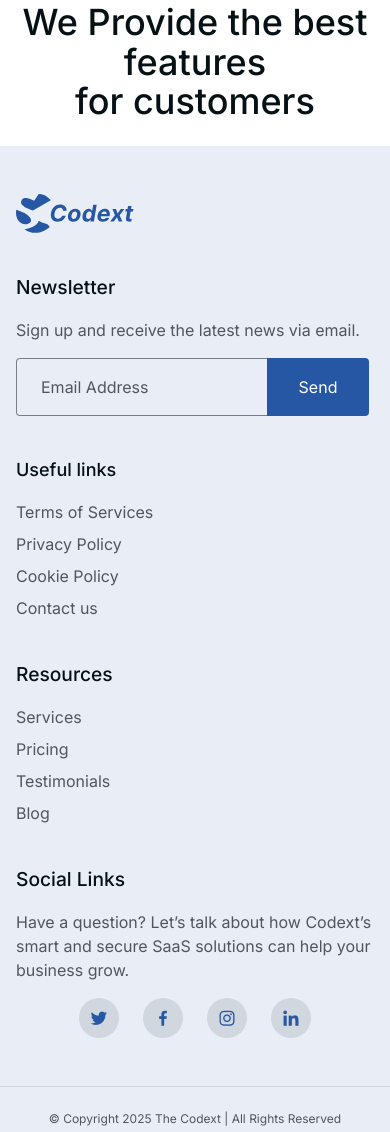
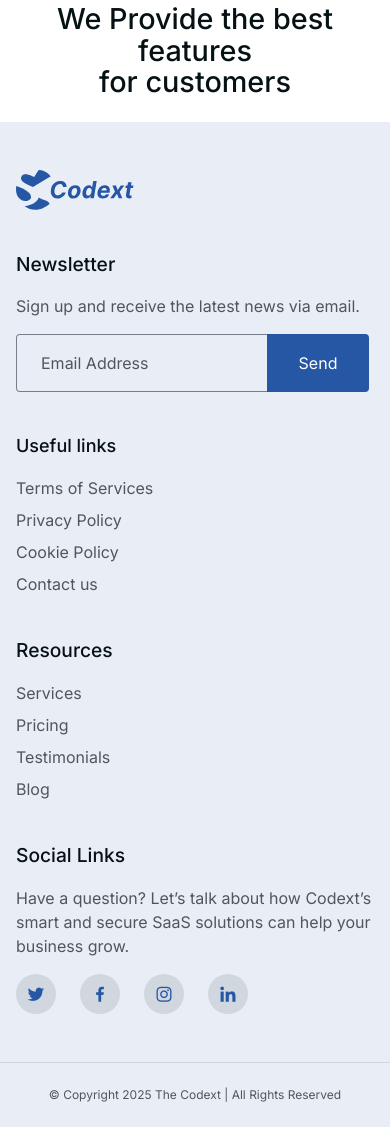
Before and after one commit to Chris-Error-404/Codext, a website: page public/index.html in a window 390 px wide. Shown: the part 865-1997 px from the top of the page. Drawn offline with nearby package versions, Linux system fonts and the light colour scheme.

Commit message:
done footer heading

```diff
--- a/public/index.html
+++ b/public/index.html
@@ -61,7 +61,7 @@
 
 <section>
     <div class="container mx-auto px-4 py-6 md:py-10 max-w-[1400px]">
-        <h2 class="text-center text-4xl font-medium leading-[1.1]">We Provide the best features<br>for customers</h2>
+        <h2 class="text-center text-[1.8rem] md:text-4xl font-medium leading-[1.1]">We Provide the best features<br>for customers</h2>
     </div>
 </section>
 
@@ -76,7 +76,7 @@
             </a>
             <h4 class="font-medium text-[1.2rem] md:hidden">Social Links</h4>
             <p class="">Have a question? Let’s talk about how Codext’s smart and secure SaaS solutions can help your business grow.</p>
-            <div class="flex gap-6 items-center justify-center md:justify-start">
+            <div class="flex gap-6 items-center">
                 <a href="#" class="flex items-center justify-center text-xl text-[var(--blue)] bg-[var(--boxicon-color)] p-2.5 rounded-full duration-200 transition-all hover:bg-[var(--blue)] hover:text-[var(--white)]"><i class="bx bxl-twitter"></i></a>
                 <a href="#" class="flex items-center justify-center text-xl text-[var(--blue)] bg-[var(--boxicon-color)] p-2.5 rounded-full duration-200 transition-all hover:bg-[var(--blue)] hover:text-[var(--white)]"><i class="bx bxl-facebook"></i></a>
                 <a href="#" class="flex items-center justify-center text-xl text-[var(--blue)] bg-[var(--boxicon-color)] p-2.5 rounded-full duration-200 transition-all hover:bg-[var(--blue)] hover:text-[var(--white)]"><i class="bx bxl-instagram"></i></a>
```
Also changed, not shown: public/css/output.css.
